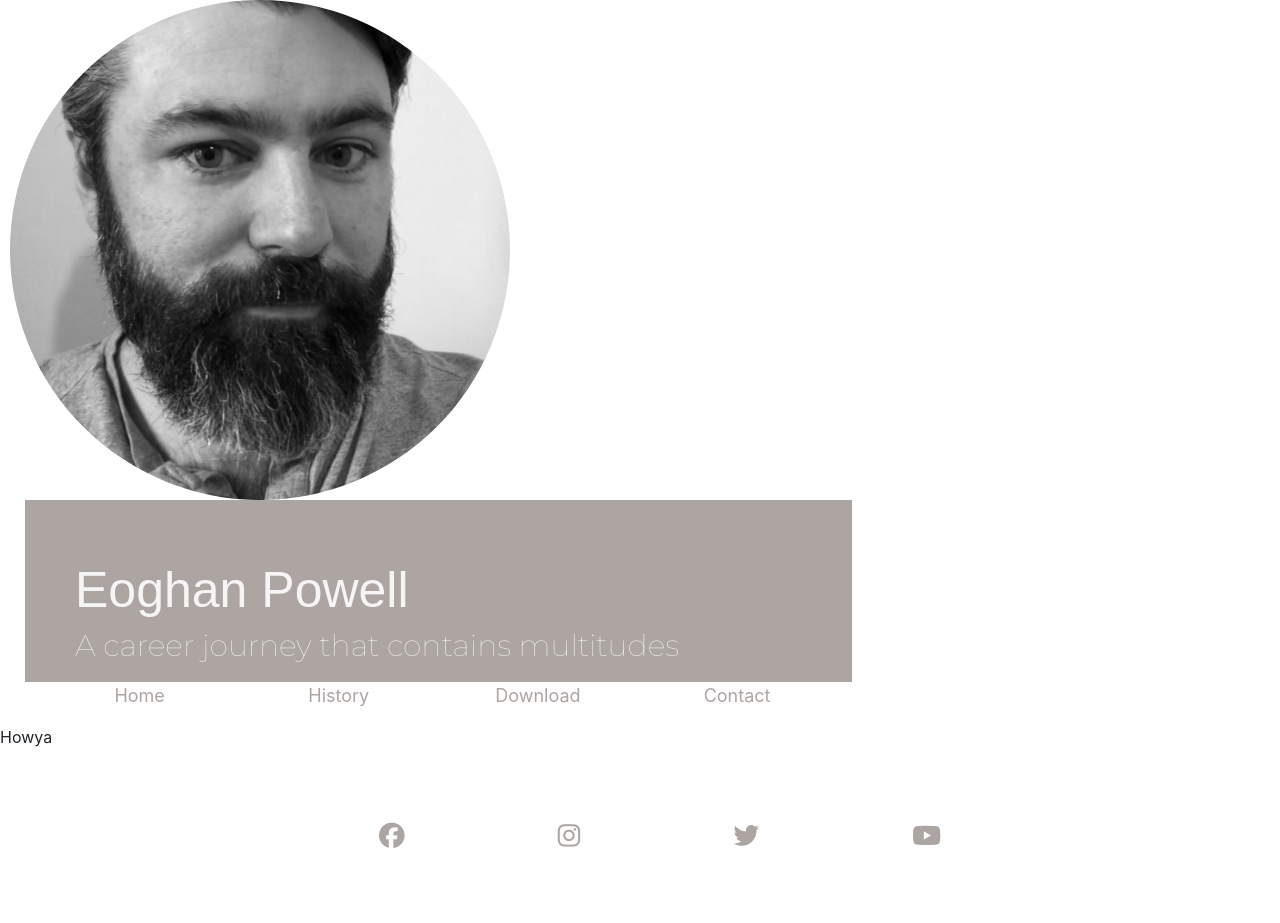
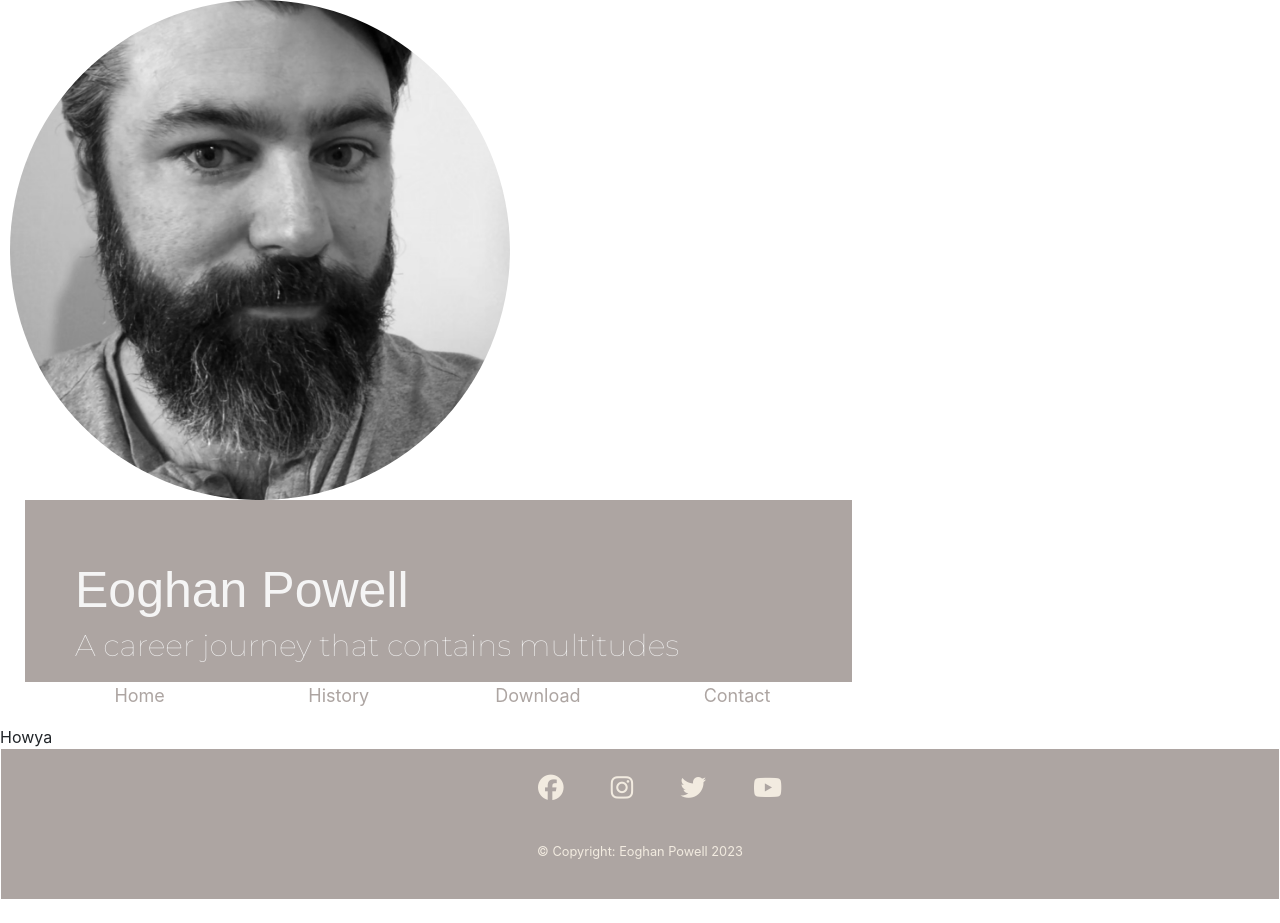
Before and after one commit to eoghanpowell/MS1, a plain HTML site: page index.html in a window 1280 px wide. After the commit the page ends 900 px from the top, so only its background shows below. Drawn offline with nearby package versions, Linux system fonts and the light colour scheme; a web font is replaced by a local one.

Commit message:
footer added with copyright and styled

```diff
--- a/assets/css/style.css
+++ b/assets/css/style.css
@@ -132,14 +132,25 @@ header {
 }
 
 .social-networks i{
-    color: #ADA5A2;
+    color: #F2EBE0;
   }
 
-/* ---------------------------------------colors----------------------------------------------- */
+.page-footer {
+    background-color: #ADA5A2;
+}
+
+.copyright {
+    color: #F2EBE0;
+  }
+
+
+/* ---------------------------------------footer----------------------------------------------- */
 
 footer{
     height: 150px;
-  }
+    padding-top: 5px;
+    padding-bottom: 5px;
+    }
 
   .social-networks {
     text-align: center;
@@ -152,5 +163,22 @@ footer{
   .social-networks i{
     font-size: 160%;
     margin: 1%;
-    padding: 5%;
+    padding: 1%;
     }
+
+    /* .location-footer {
+        text-align: left;
+        display: inline;
+    }
+
+    .contact-footer {
+        float: right;
+    } */
+
+.page-footer {
+    margin: 1px;
+}
+
+.copyright {
+    margin-bottom: 10px;
+}
--- a/index.html
+++ b/index.html
@@ -10,8 +10,9 @@
     <link rel="stylesheet" href="assets/css/style.css">
     <script src="https://kit.fontawesome.com/2dad8c0e8b.js" crossorigin="anonymous"></script>
 </head>
-<body>
+<body class="d-flex flex-column min-vh-100">
     <header>
+        <!-- Experiement with class="sticky-top" at some point-->
         <div class="row">
             <a href="index.html" class="col-md-4 hero no-gutters">
             </a>
@@ -56,13 +57,29 @@
     <section>
         Howya
     </section>
-    <footer>
-            <ul class="social-networks">
+
+    <footer class="page-footer mt-auto">
+        <div class="container">
+            <div class="row">
+                <div class="col-12">
+
+        <div>
+            <ul class="social-networks text-shadow text-center">
+                <!-- need to redo these with linkedin/github etc -->
               <li><a href="https://www.facebook.com" target="_blank"><i class="fa-brands fa-facebook"></i></a></li>
               <li><a href="https://www.instagram.com" target="_blank"><i class="fa-brands fa-instagram"></i></a></li>
               <li><a href="https://www.twitter.com" target="_blank"><i class="fa-brands fa-twitter"></i></a></li>
               <li><a href="https://www.youtube.com" target="_blank"><i class="fa-brands fa-youtube"></i></a></li>
             </ul>
+        </div>
+
+            <!-- COPYRIGHT -->
+					<div class="copyright text-center">
+						<small>© Copyright: Eoghan Powell 2023</small>
+					</div>
+                </div>
+            </div>
+        </div>
     </footer>
 </body>
 </html>
```
